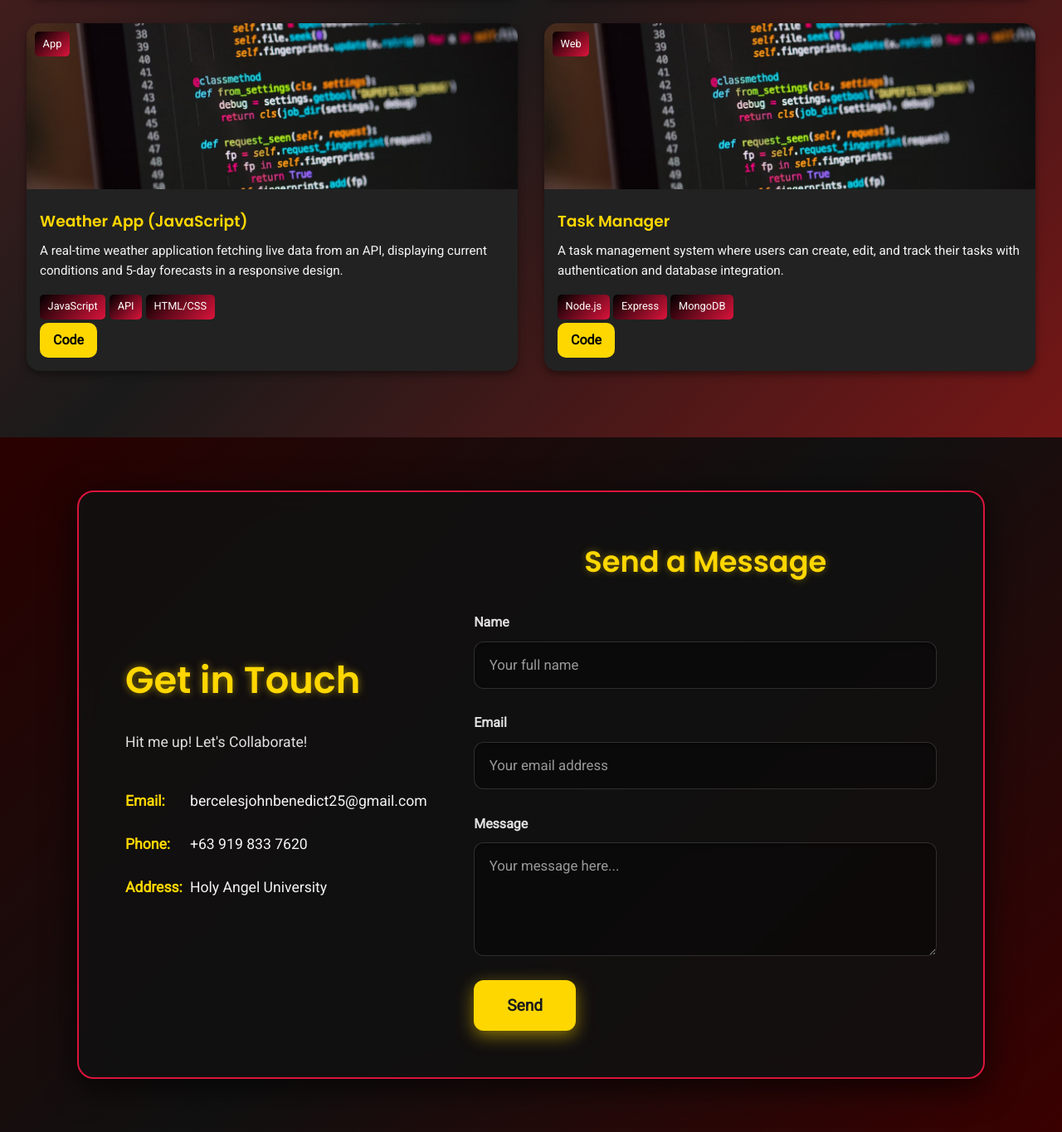
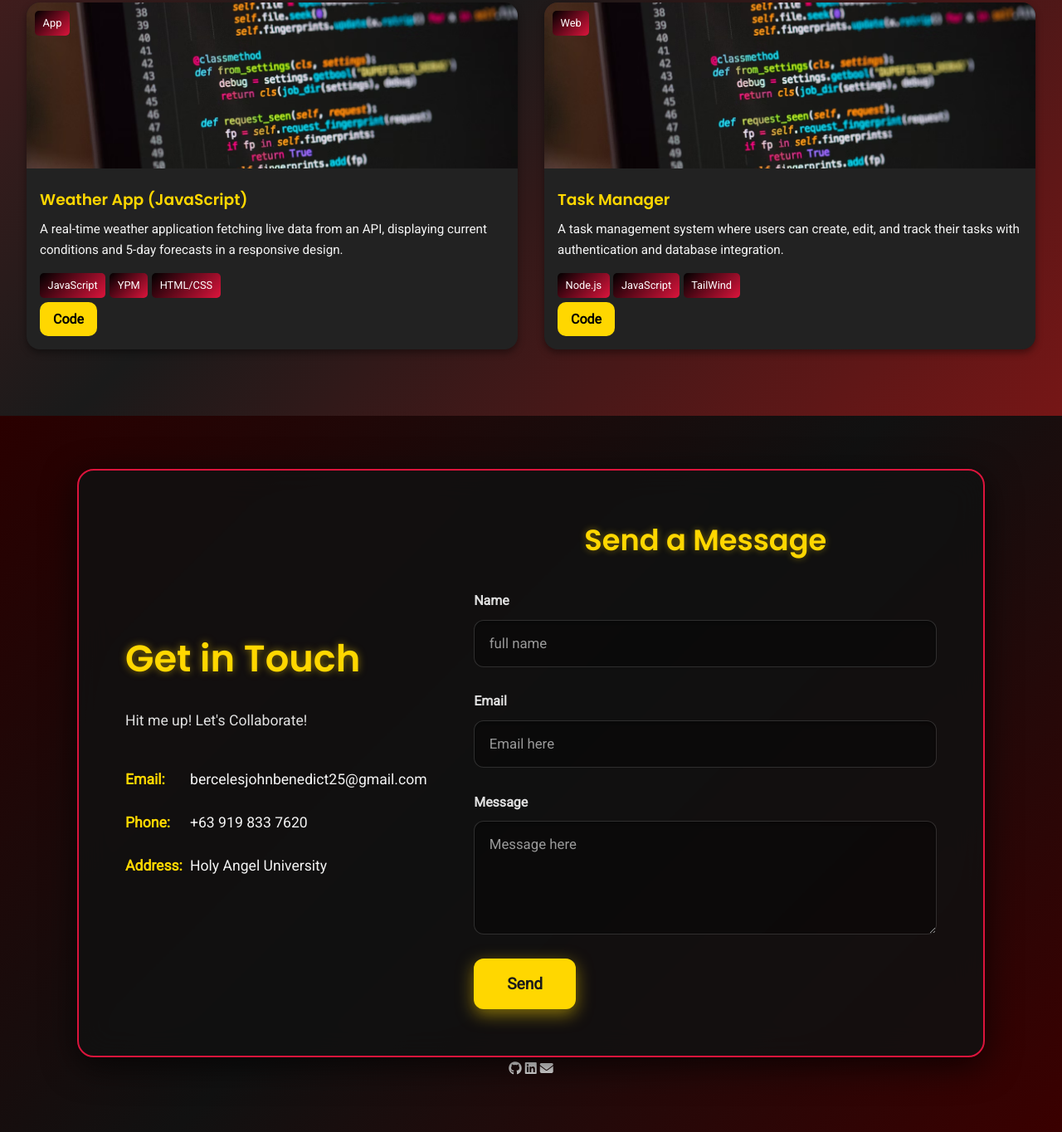
Before and after one commit to Svintjohn/Supremo-Portfolio, a plain HTML site: page index.html in a window 1280 px wide. Shown: the part 1411-2775 px from the top of the page at 83% size. Drawn offline with Linux system fonts and the light colour scheme; files whose address does not match are found by name.

Commit message:
Update index.html

```diff
--- a/index.html
+++ b/index.html
@@ -8,31 +8,39 @@
     <link href="https://fonts.googleapis.com/css2?family=Poppins:wght@600&family=Roboto:wght@400&display=swap" rel="stylesheet">
     <link rel="stylesheet" href="https://cdnjs.cloudflare.com/ajax/libs/font-awesome/6.4.0/css/all.min.css">
     <link rel="icon" type="image/png" href="img/logo.png">
-
+    <script src="external.js"></script>
   </head>
 <body>
 
     <!-- Lightning effect -->
     <div id="lightning"></div>
 
-  <!-- Navbar -->
+    <!-- Intro effect -->
+    <div id="thunder-overlay"></div>
+
+
   <nav id="navbar">
-    <ul>
+    <div class="nav-container">
+      <!-- Hamburger Button -->
+      <div class="hamburger" id="hamburger">
+        <i class="fas fa-bars"></i>
+      </div>
+
+      <!-- Close Button -->
+      <div class="close-menu" id="close-menu">
+        <i class="fas fa-times"></i>
+      </div>
+
+      <!-- Normal Menu -->
+      <ul id="nav-links">
         <li><a href="#welcome-section">Home</a></li>
         <li><a href="#projects">Projects</a></li>
         <li><a href="#contact">Contact</a></li>
-      <li><a id="profile-link" href="https://github.com/Svintjohn" target="_blank">GitHub</a></li>
+        <li><a href="https://github.com/Svintjohn" target="_blank">GitHub</a></li>
         <li><a href="https://www.linkedin.com/in/john-benedict-berceles-8787b0228" target="_blank">LinkedIn</a></li>
       </ul>
-  </nav>
-
-
-  <div class="hamburger" id="hamburger">
-      <i class="fas fa-bars"></i>
     </div>
   </nav>
-
-
 
   <!-- Welcome Section -->
     <section id="welcome-section">
@@ -90,7 +98,7 @@
           <div class="card-body">
             <h3>Weather App (JavaScript)</h3>
             <p>A real-time weather application fetching live data from an API, displaying current conditions and 5-day forecasts in a responsive design.</p>
-          <div class="tags"><span>JavaScript</span><span>API</span><span>HTML/CSS</span></div>
+            <div class="tags"><span>JavaScript</span><span>YPM</span><span>HTML/CSS</span></div>
             <div class="actions"><a class="btn btn-primary" href="https://github.com/Svintjohn/Weather-App" target="_blank">Code</a></div>
           </div>
         </article>
@@ -104,7 +112,7 @@
           <div class="card-body">
             <h3>Task Manager</h3>
             <p>A task management system where users can create, edit, and track their tasks with authentication and database integration.</p>
-          <div class="tags"><span>Node.js</span><span>Express</span><span>MongoDB</span></div>
+            <div class="tags"><span>Node.js</span><span>JavaScript</span><span>TailWind</span></div>
             <div class="actions"><a class="btn btn-primary" href="https://github.com/Svintjohn/Task-Manager" target="_blank">Code</a></div>
           </div>
         </article>
@@ -126,19 +134,26 @@
         <form class="contact-form" action="#" method="post">
           <h3>Send a Message</h3>
           <label for="name">Name</label>
-      <input type="text" id="name" name="name" placeholder="Your full name" required />
+          <input type="text" id="name" name="name" placeholder="full name" required />
 
           <label for="email">Email</label>
-      <input type="email" id="email" name="email" placeholder="Your email address" required />
+          <input type="email" id="email" name="email" placeholder="Email here" required />
 
           <label for="message">Message</label>
-      <textarea id="message" name="message" rows="5" placeholder="Your message here..." required></textarea>
+          <textarea id="message" name="message" rows="5" placeholder="Message here" required></textarea>
 
           <button type="submit">Send</button>
         </form>
       </div>
+
+    <footer>
+      <div class="footer-icons">
+        <a href="https://github.com/Svintjohn" target="_blank"><i class="fab fa-github"></i></a>
+        <a href="https://www.linkedin.com/in/john-benedict-berceles-8787b0228" target="_blank"><i class="fab fa-linkedin"></i></a>
+        <a href="mailto:bercelesjohnbenedict@gmail.com"><i class="fas fa-envelope"></i></a>
+      </div>
+    </footer>
+
     </section>
-
-<script src="external.js"></script>
   </body>
 </html>
```
Lines whose indentation alone changed are shown as unchanged.
